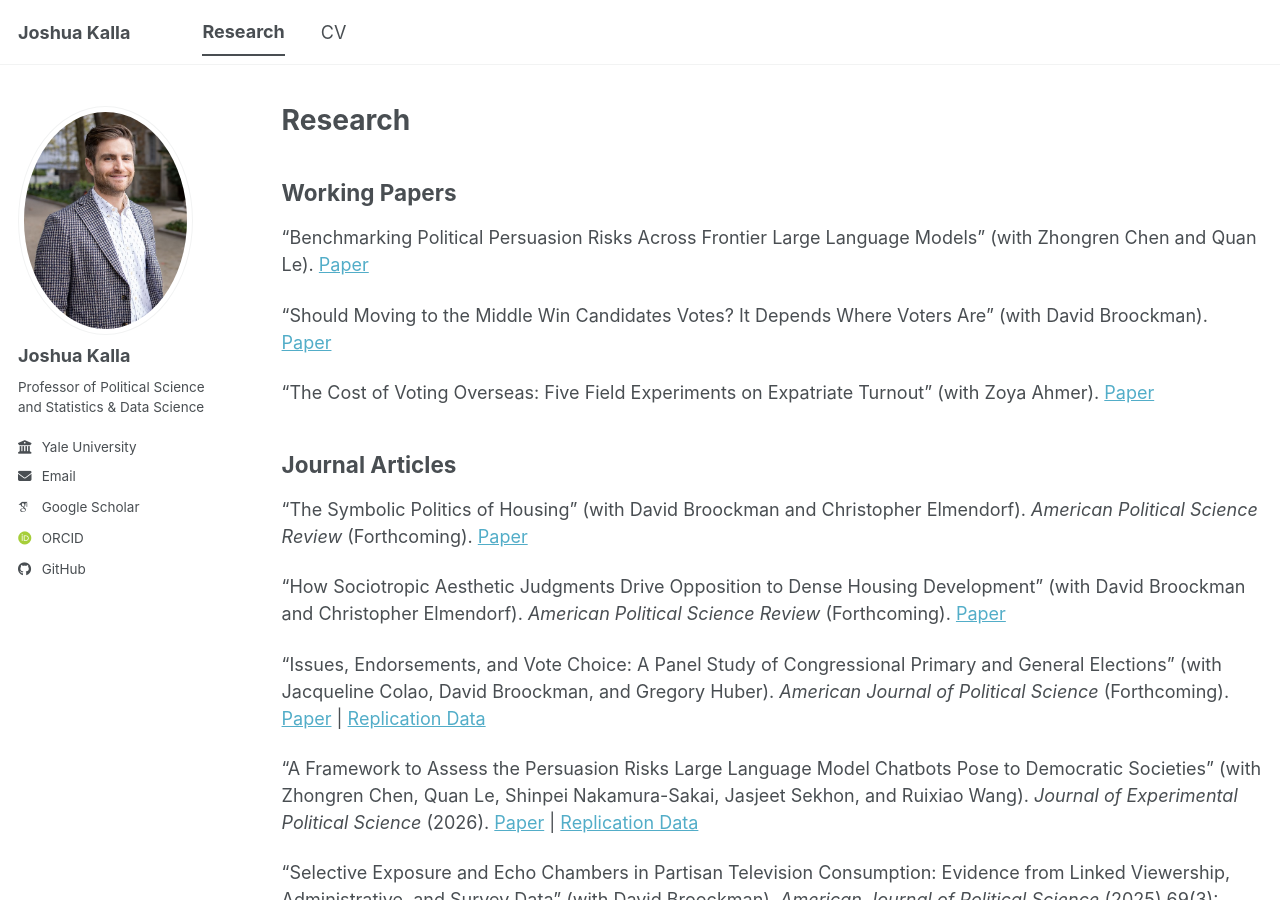
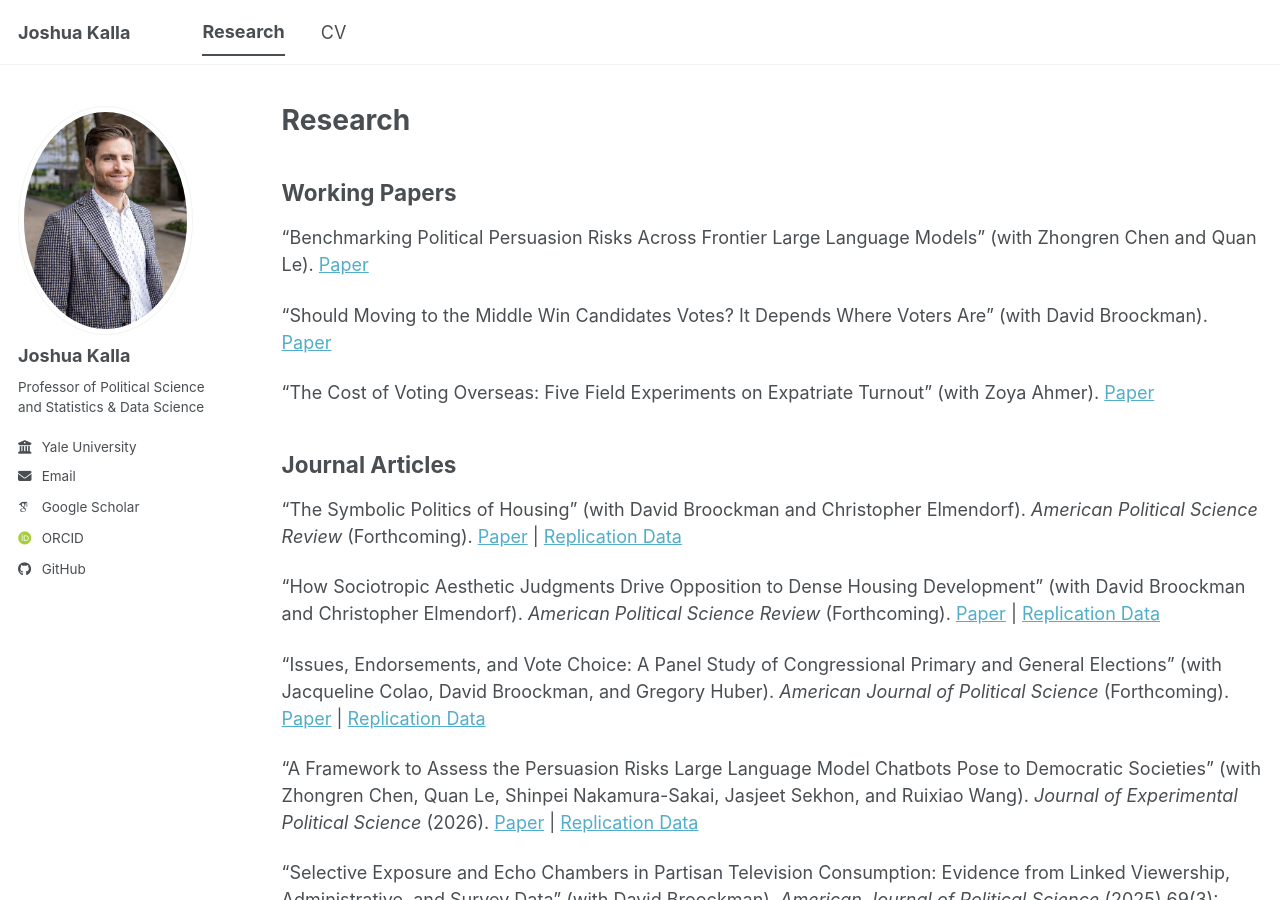
Before and after one commit to joshuakalla/joshuakalla.github.io, a Jekyll site: the page built from _pages/research.md, in a window 1280 px wide and 900 px high. Built offline with Jekyll 4.4.1, drawn with Linux system fonts in a browser that asks for light colours; some web fonts are replaced; a script that is not in the unit is left out.

Commit message:
Update research.md with replication data links
Added replication data links for two journal articles.

```diff
--- a/_pages/research.md
+++ b/_pages/research.md
@@ -15,9 +15,9 @@ author_profile: true
 
 ## Journal Articles
 
-"The Symbolic Politics of Housing" (with David Broockman and Christopher Elmendorf). *American Political Science Review* (Forthcoming). [Paper](https://doi.org/10.1017/S0003055426102019)
+"The Symbolic Politics of Housing" (with David Broockman and Christopher Elmendorf). *American Political Science Review* (Forthcoming). [Paper](https://doi.org/10.1017/S0003055426102019) \| [Replication Data](https://doi.org/10.7910/DVN/WARHEN)
 
-"How Sociotropic Aesthetic Judgments Drive Opposition to Dense Housing Development" (with David Broockman and Christopher Elmendorf). *American Political Science Review* (Forthcoming). [Paper](https://osf.io/preprints/socarxiv/kz4m8)
+"How Sociotropic Aesthetic Judgments Drive Opposition to Dense Housing Development" (with David Broockman and Christopher Elmendorf). *American Political Science Review* (Forthcoming). [Paper](https://doi.org/10.1017/S0003055426102226) \| [Replication Data](https://doi.org/10.7910/DVN/YSFR1S)
 
 "Issues, Endorsements, and Vote Choice: A Panel Study of Congressional Primary and General Elections" (with Jacqueline Colao, David Broockman, and Gregory Huber). *American Journal of Political Science* (Forthcoming). [Paper](https://osf.io/preprints/osf/7xbza) \| [Replication Data](https://dataverse.harvard.edu/dataset.xhtml?persistentId=doi:10.7910/DVN/TCEZEQ)
 
```
